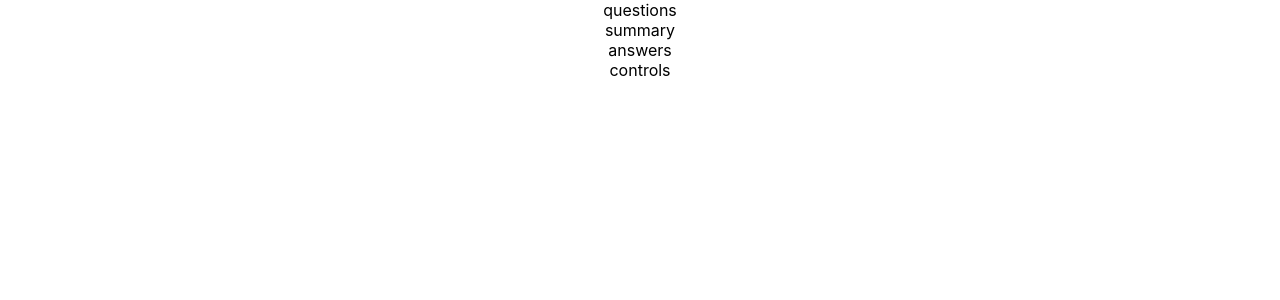
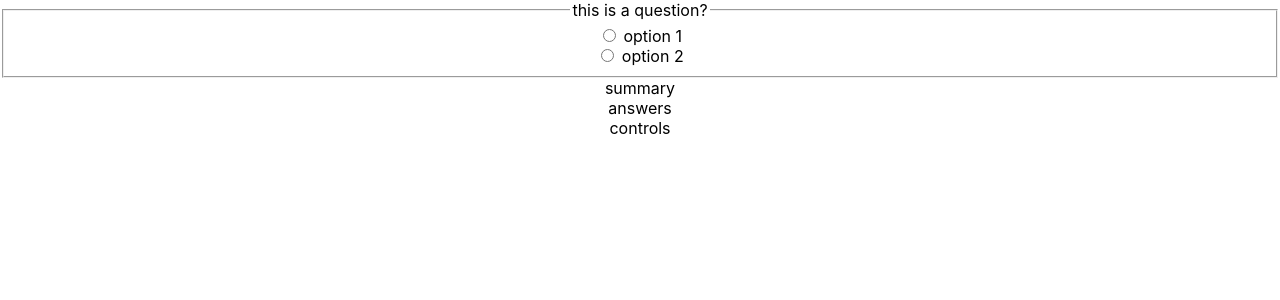
Before and after one commit to matttk/ccd-akademie-agility-katas-filling-out-a-questionnaire_I, a React (Create React App) app: page / in a window 1280 px wide. Shown: the top 300 px of the page. Built offline with nearby package versions, Linux system fonts and the light colour scheme.

Commit message:
Add basic display of questions

```diff
--- a/src/Questionnaire/Questionnaire.js
+++ b/src/Questionnaire/Questionnaire.js
@@ -1,13 +1,22 @@
-import React from "react";
-
 import { Controls } from "./Controls/Controls";
 import { Questions } from "./Questions/Questions";
 import { Results } from "./Results/Results";
 
 function Questionnaire() {
+  const questions = [
+    {
+      label: "this is a question?",
+      name: "question1",
+      choices: [
+        { value: "opt1", label: "option 1" },
+        { value: "opt2", label: "option 2" },
+      ],
+    },
+  ];
+
   return (
     <div className="Questionnaire">
-      <Questions />
+      <Questions questions={questions} />
       <Results />
       <Controls />
     </div>
--- a/src/Questionnaire/Questions/Questions.js
+++ b/src/Questionnaire/Questions/Questions.js
@@ -1,7 +1,52 @@
-import React from "react";
+import { useState } from "react";
+import { FormGroup, Input, Label } from "reactstrap";
 
-function Questions() {
-  return <div className="Questions">questions</div>;
+function Questions({ questions }) {
+  const [values, setValues] = useState([]);
+
+  function handleChange(index, value) {
+    const newValues = [...values];
+
+    newValues[index] = value;
+    setValues(newValues);
+  }
+
+  return (
+    <div className="Questions">
+      {questions.map((question, index) => (
+        <Question
+          key={question.name}
+          label={question.label}
+          name={question.name}
+          choices={question.choices}
+          selectedChoice={values[index]}
+          onChange={(value) => handleChange(index, value)}
+        />
+      ))}
+    </div>
+  );
+}
+
+function Question({ label, name, choices, selectedChoice, onChange }) {
+  return (
+    <FormGroup tag="fieldset">
+      <legend>{label}</legend>
+      {choices.map((choice) => (
+        <FormGroup check key={choice.label}>
+          <Input
+            id={`${name}-${choice.value}`}
+            name={name}
+            type="radio"
+            checked={choice.value === selectedChoice}
+            onChange={() => onChange(choice.value)}
+          />{" "}
+          <Label for={`${name}-${choice.value}`} check>
+            {choice.label}
+          </Label>
+        </FormGroup>
+      ))}
+    </FormGroup>
+  );
 }
 
 export { Questions };
```
